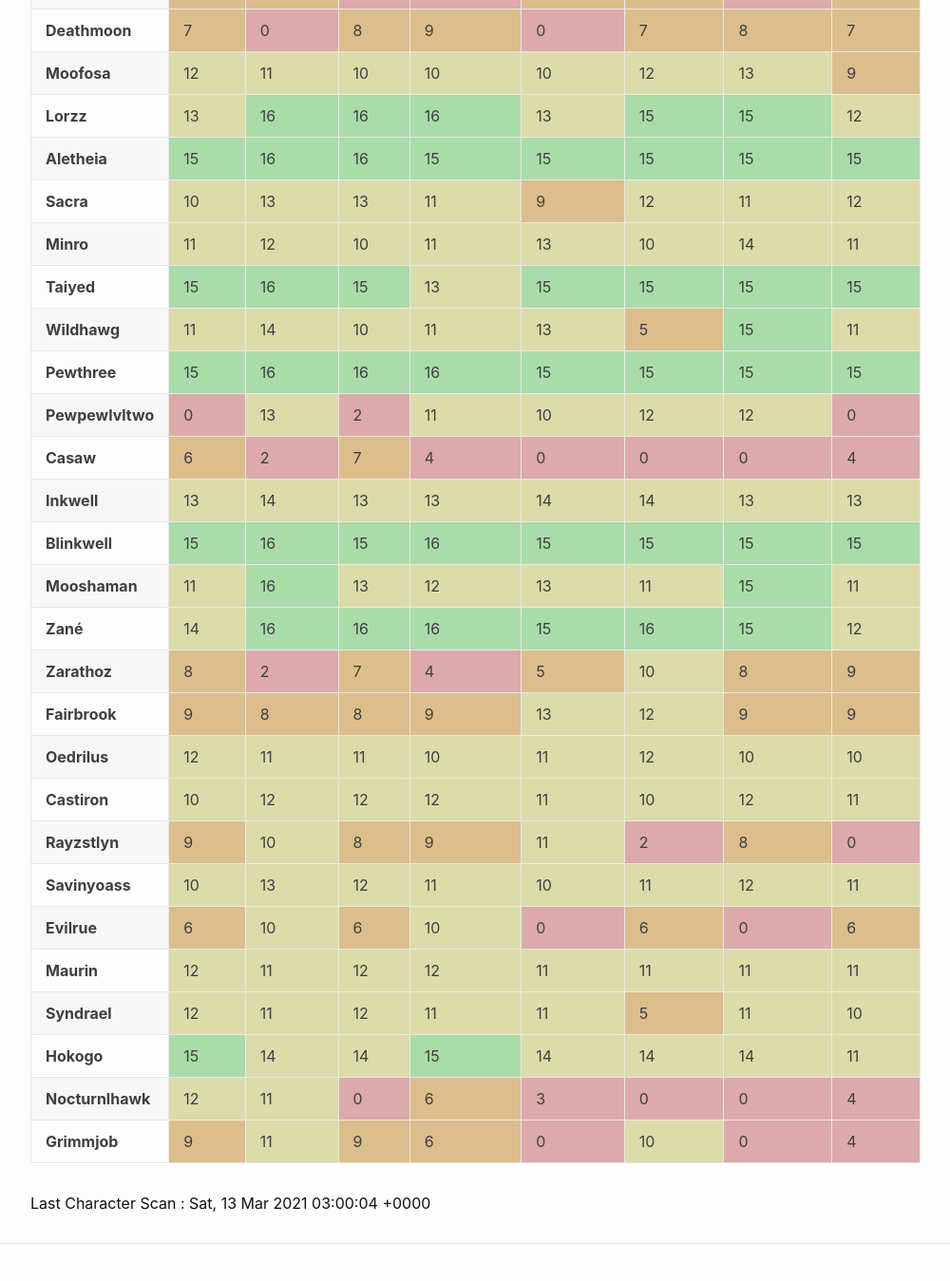
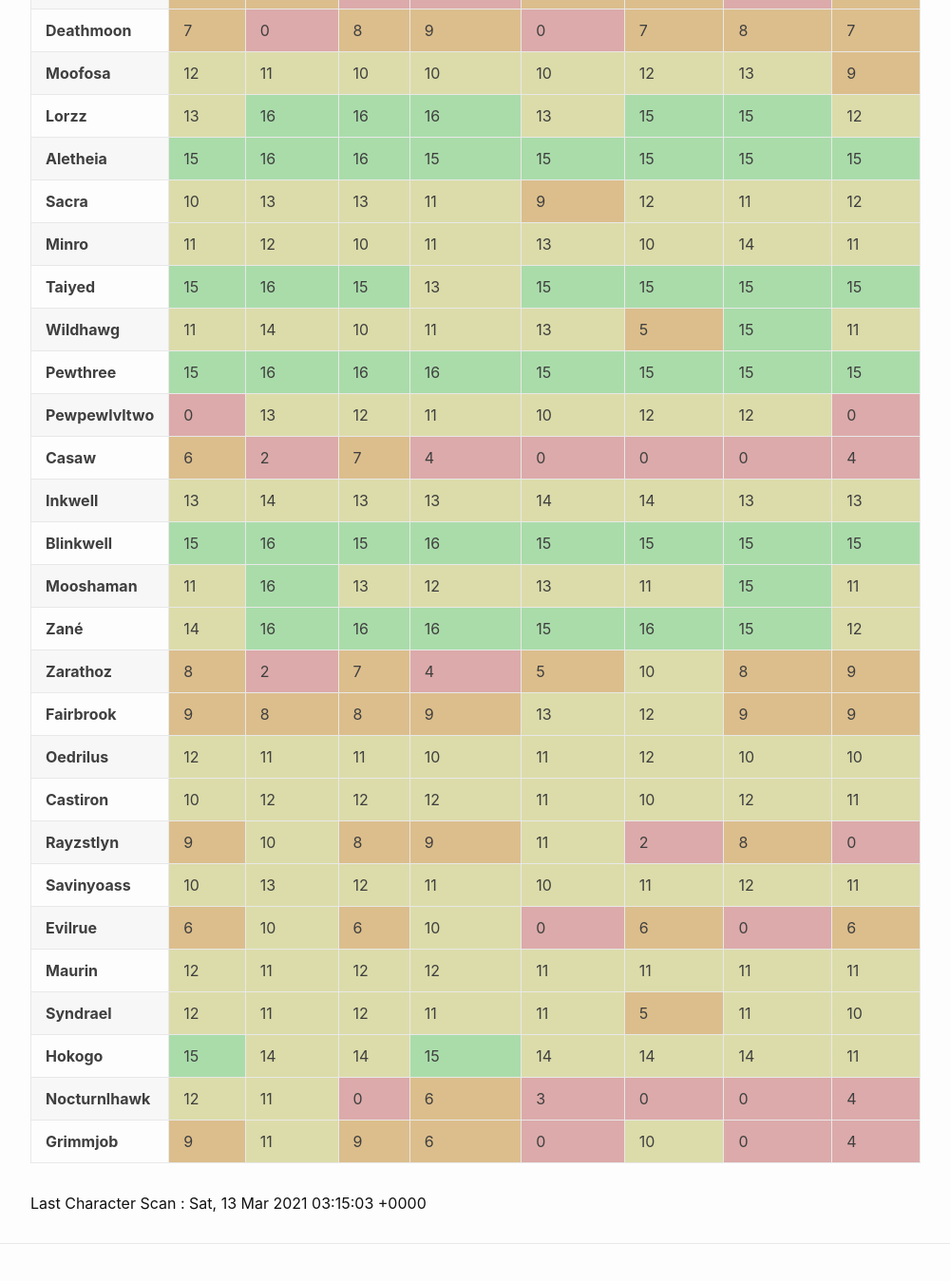
Before and after one commit to eldertribunal/keystonetracker, a Jekyll site: the page built from characters.md, in a window 1280 px wide and 1400 px high, scrolled down 521 px. Shown: the top 1349 px of the window at 95% size, without its empty margins (126-1126 px from the left). Built offline with Jekyll 4.4.1, drawn with Linux system fonts in a browser that asks for light colours.

Commit message:
auto scan Sat Mar 13 03:15:41 UTC 2021

```diff
--- a/_data/characters.json
+++ b/_data/characters.json
@@ -689,7 +689,7 @@
       },
       {
         "name": "De Other Side",
-        "level": 2,
+        "level": 12,
         "id": 377
       },
       {
--- a/_data/scanned.json
+++ b/_data/scanned.json
@@ -1,3 +1,3 @@
 {
-  "timestamp": 1615604404
+  "timestamp": 1615605303
 }
```
